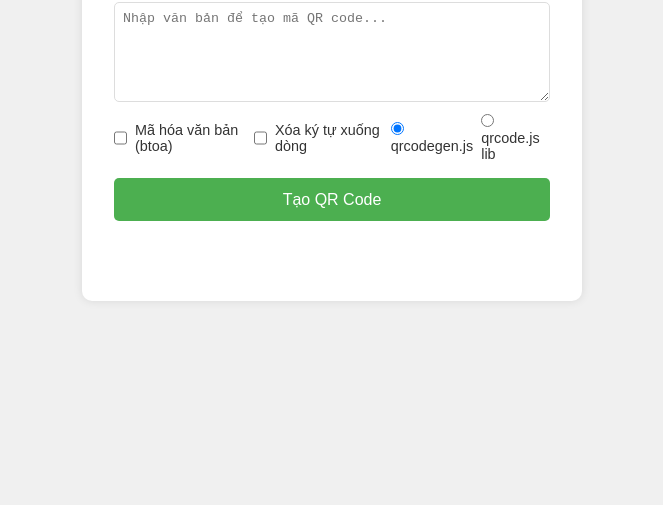
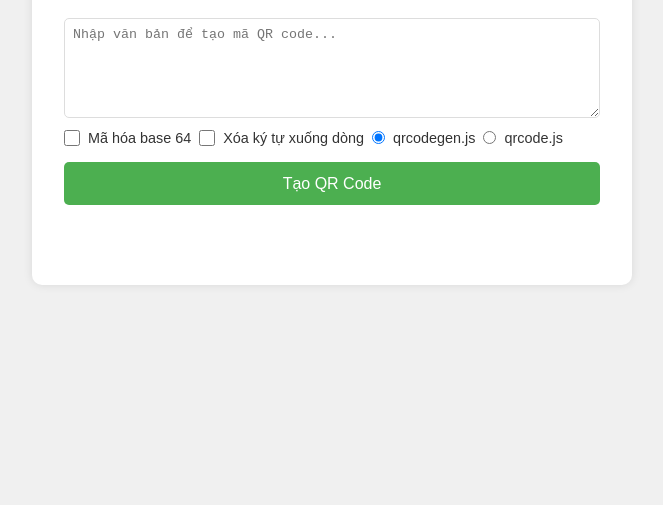
Before and after one commit to tonguyenducmanh/text-to-qr, a plain HTML site: page index.html in a window 1280 px wide. Shown: the part 295-800 px from the top of the page, without its empty margins (308-971 px from the left). Drawn offline with Linux system fonts and the light colour scheme.

Commit message:
css lại

```diff
--- a/index.html
+++ b/index.html
@@ -16,21 +16,13 @@
         ></textarea>
         <div class="checkbox-wrapper">
           <input type="checkbox" id="encode-checkbox" />
-          <label for="encode-checkbox">Mã hóa văn bản (btoa)</label>
+          <label for="encode-checkbox">Mã hóa base 64</label>
           <input type="checkbox" id="remove-empty-checkbox" />
           <label for="remove-empty-checkbox">Xóa ký tự xuống dòng</label>
-          <label
-            ><input
-              type="radio"
-              name="type-qr"
-              id="qrcodegen-lib"
-              checked
-            />qrcodegen.js</label
-          >
-          <label
-            ><input type="radio" name="type-qr" id="qrcode-lib" />qrcode.js
-            lib</label
-          >
+          <input type="radio" name="type-qr" id="qrcodegen-lib" checked />
+          <label for="qrcodegen-lib">qrcodegen.js</label>
+          <input type="radio" name="type-qr" id="qrcode-lib" />
+          <label for="qrcode-lib">qrcode.js</label>
         </div>
         <button id="generate-btn">Tạo QR Code</button>
       </div>
--- a/style.css
+++ b/style.css
@@ -17,7 +17,7 @@ body {
   border-radius: 10px;
   box-shadow: 0 0 10px rgba(0, 0, 0, 0.1);
   width: 90%;
-  max-width: 500px;
+  max-width: 600px;
 }
 h1 {
   text-align: center;
```
